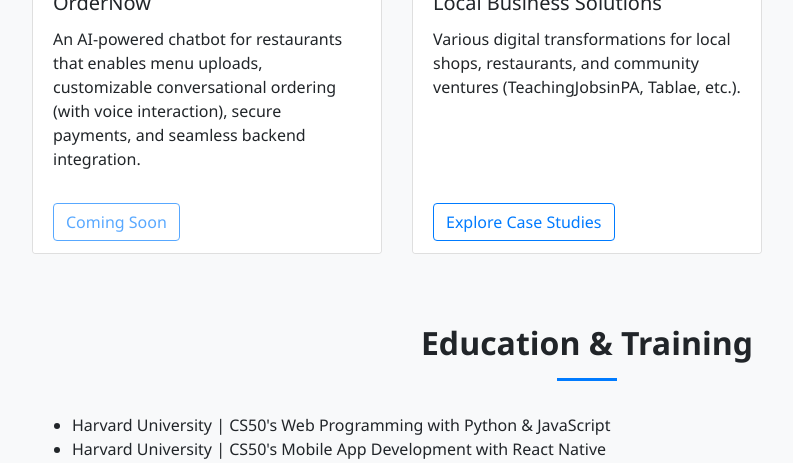
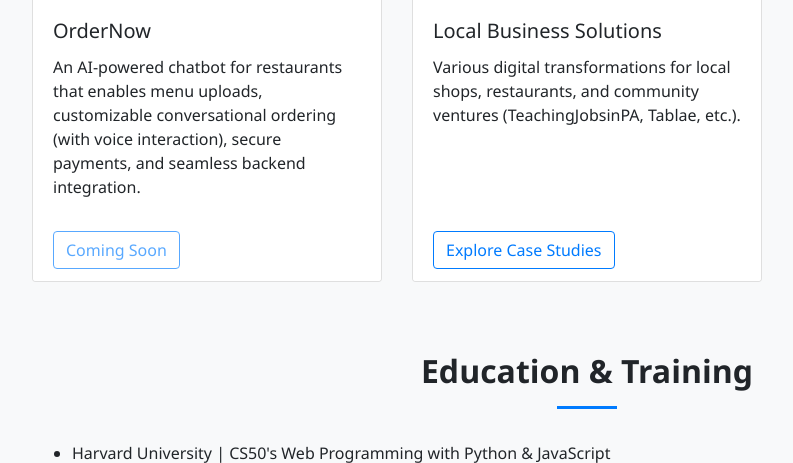
Before and after one commit to AndrewGuadi/new-porfolio-website, a Flask app: page / in a window 1280 px wide. Shown: the part 3943-4406 px from the top of the page, without its empty margins (53-846 px from the left). Run offline with Flask 3, Linux system fonts and the light colour scheme; some libraries are stand-ins or nearby versions.

Commit message:
aligning portfolio cards

```diff
--- a/static/css/home.css
+++ b/static/css/home.css
@@ -89,19 +89,30 @@
   /* Let the footer stick to the bottom if content is short */
   .portfolio-card {
     transition: transform 0.2s ease, box-shadow 0.2s ease;
+    display: flex;
+    flex-direction: column;
     /* The .card already has display: flex and flex-direction: column
        due to h-100 d-flex flex-column in your HTML */
   }
 
   /* Ensure the card body has enough space to handle typical text */
   .portfolio-card .card-body {
-    min-height: 150px;   /* Adjust as needed for your text length */
+    min-height: 200px;   /* Adjust as needed for your text length */
+    /* Ensure text starts at the top, not centered */
+    display: flex;
+    flex-direction: column;
+    justify-content: flex-start;
   }
 
   /* Subtle hover effect to unify design */
   .portfolio-card:hover {
     transform: translateY(-3px);
     box-shadow: 0 5px 15px rgba(0, 0, 0, 0.1);
+  }
+
+  /* Force the footer to the bottom */
+.portfolio-card .card-footer {
+    margin-top: auto;
   }
   /* Footer */
   footer {
```
